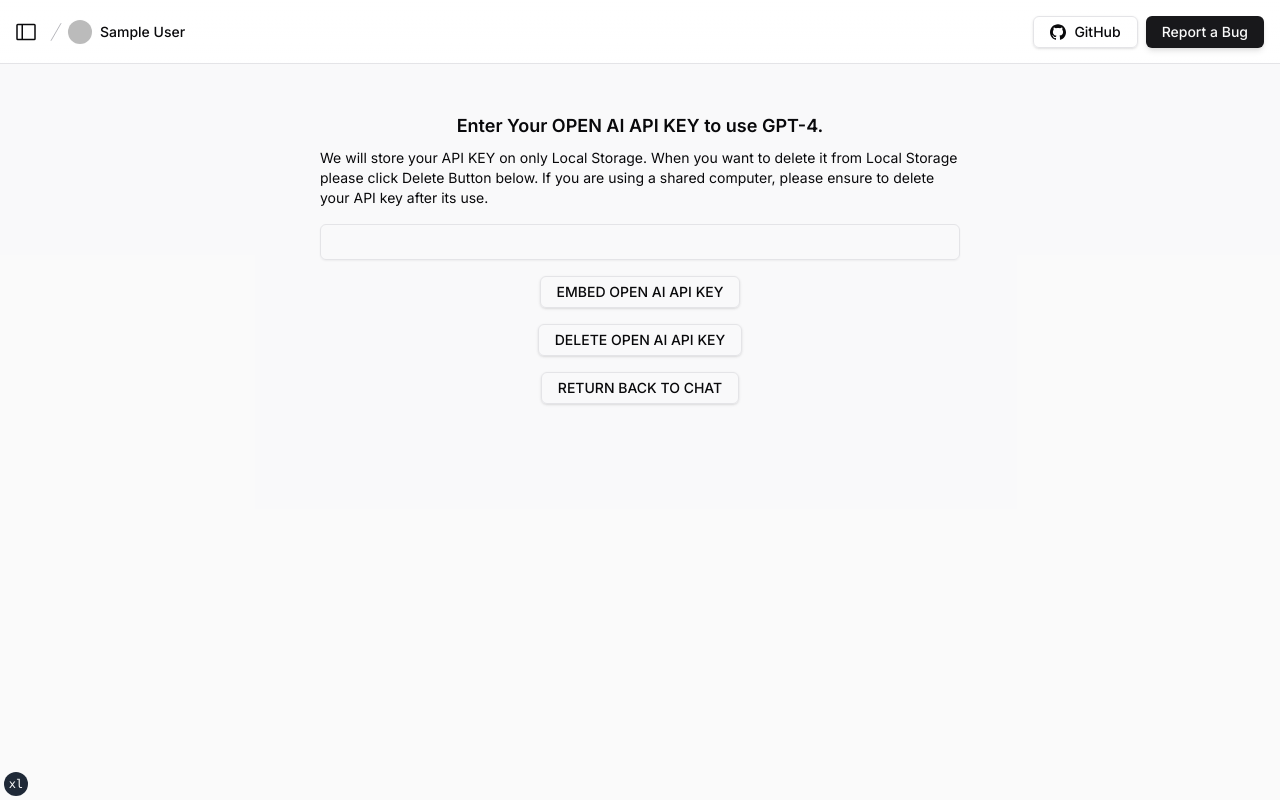
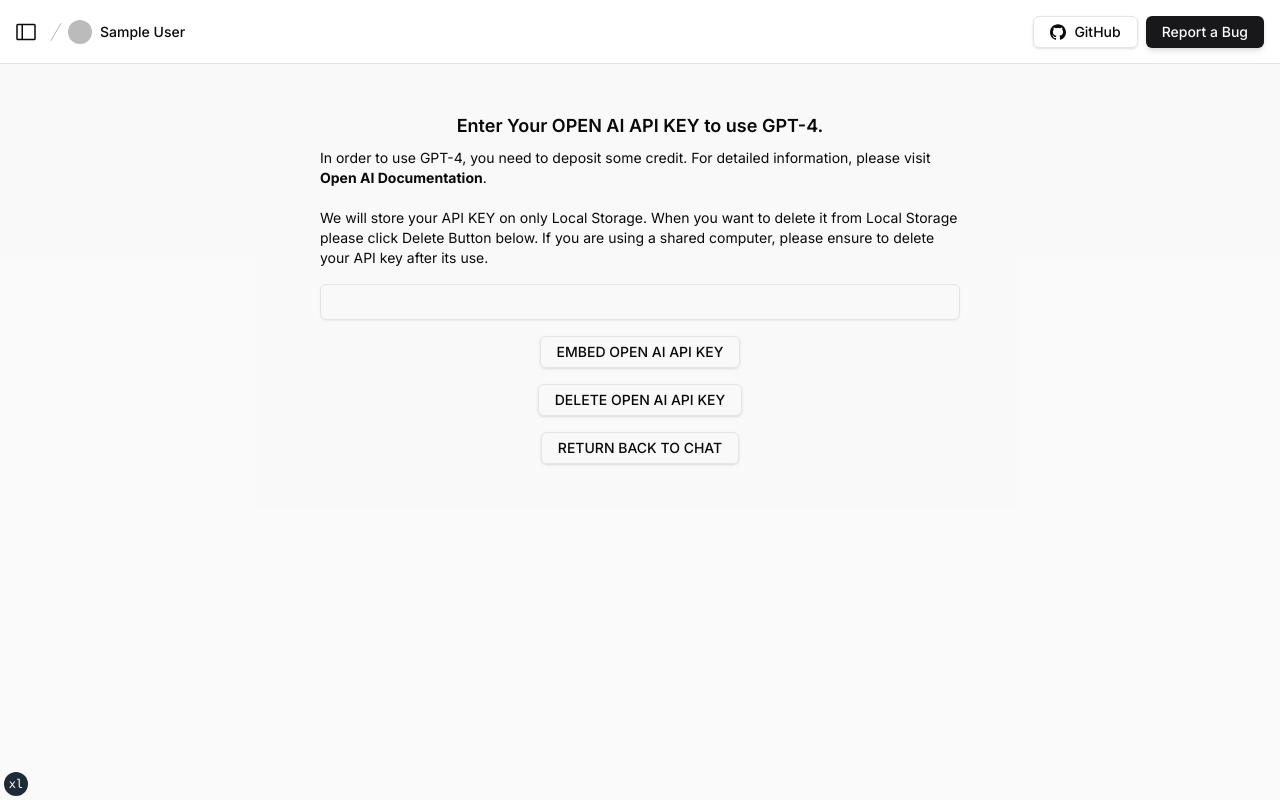
Before and after one commit to UmstadAI/zkAppUmstad, a Next.js app: page /settings in a window 1280 px wide. Built offline with nearby package versions, Linux system fonts and the light colour scheme; no server answers; sample sign-in values are in the browser's storage.

Commit message:
Update settings.tsx

```diff
--- a/components/settings.tsx
+++ b/components/settings.tsx
@@ -17,6 +17,16 @@
                 Enter Your OPEN AI API KEY to use GPT-4.
             </h1>
             <p className="mb-1 text-sm font-normal">
+                In order to use GPT-4, you need to deposit some credit. For detailed information,
+                please visit
+                <b>
+                    <a href="https://platform.openai.com/docs/guides/gpt" target="_blank" rel="noopener noreferrer"> Open AI Documentation
+                    </a>
+                </b>.
+
+                <br/>
+                <br/>
+
                 We will store your API KEY on only Local Storage.
                 When you want to delete it from Local Storage please click Delete Button below.
                 If you are using a shared computer, please ensure to delete your API key after its use.
```
